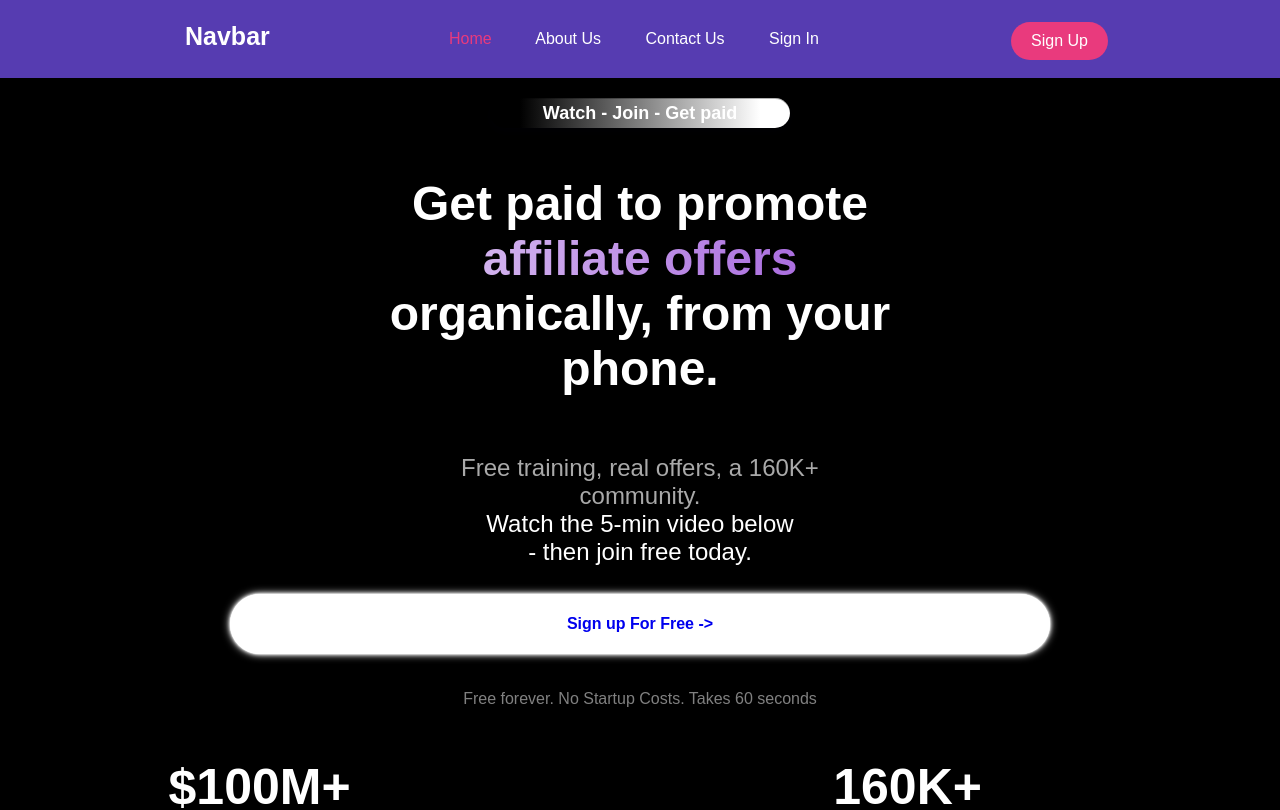
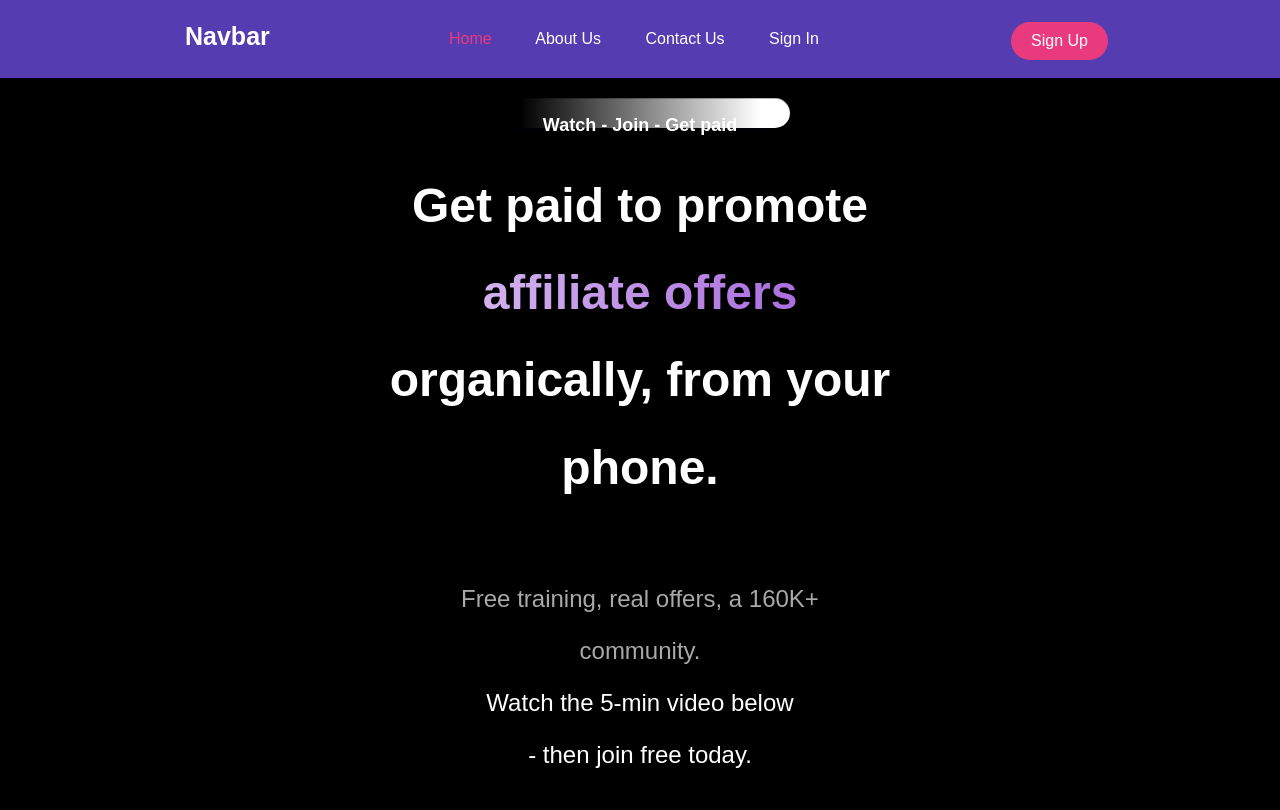
Before and after one commit to codexRegis-debug/Ohan-website, a React app: page / in a window 1280 px wide. Shown: the top 810 px of the page. Built offline with nearby package versions, Linux system fonts and the light colour scheme; the HTML template or start-up script is replaced by a standard one.

Commit message:
New commit

```diff
--- a/src/App.css
+++ b/src/App.css
@@ -0,0 +1,13 @@
+*, *::before, *::after{
+  font-family: sans-serif;
+  box-sizing: border-box;
+
+}
+
+html, body{
+  margin: 0;
+  padding: 0;
+  background-color: black;
+  overflow-x: hidden;
+  width: 100%;
+}
--- a/src/index.css
+++ b/src/index.css
@@ -1,11 +1,12 @@
 *, *::before, *::after{
-  margin: 0;
   font-family: sans-serif;
   box-sizing: border-box;
 
 }
 
 html, body{
+  margin: 0;
+  padding: 0;
   background-color: black;
   overflow-x: hidden;
   width: 100%;
```
